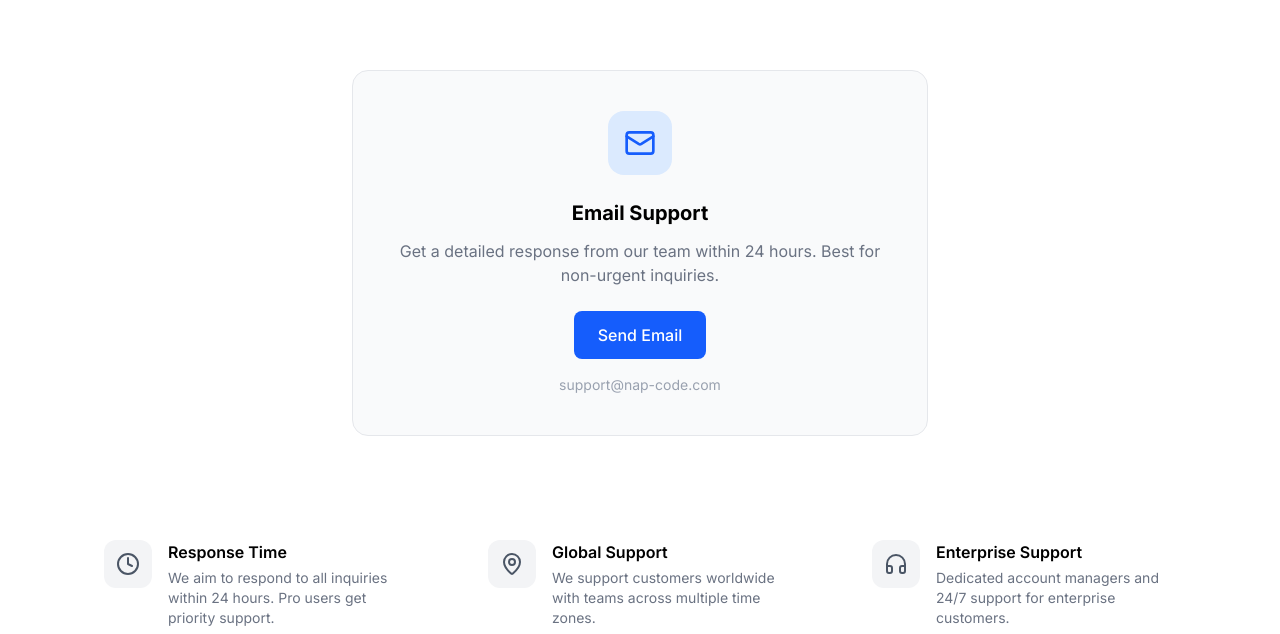
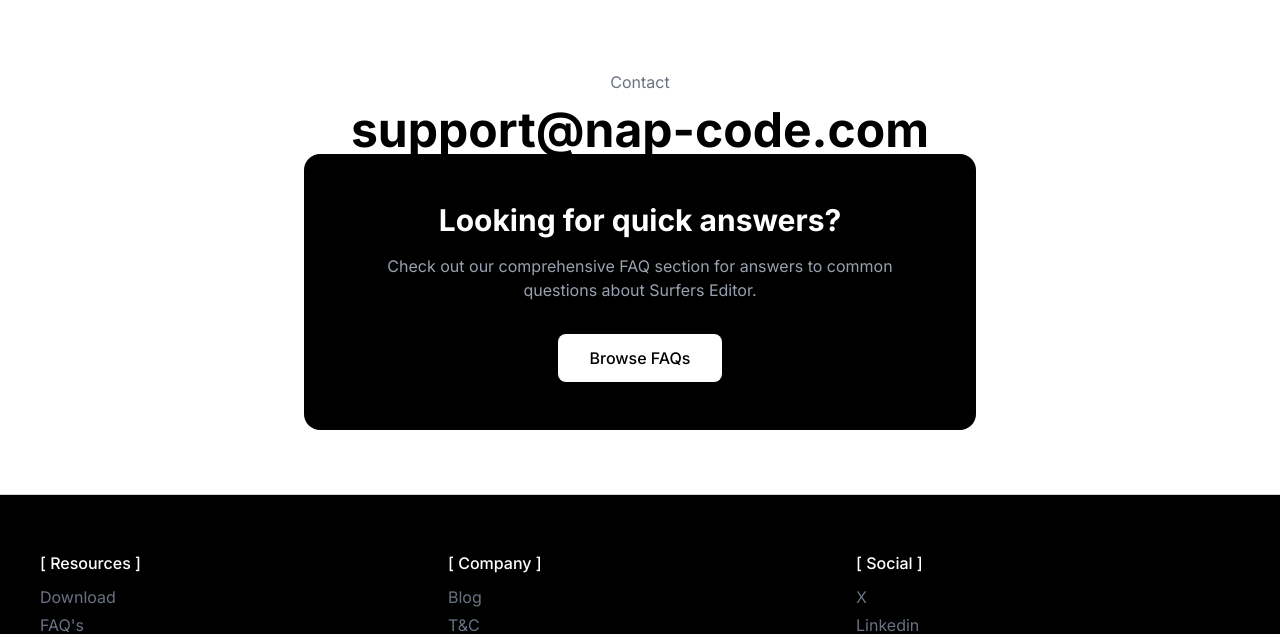
Before and after one commit to farzeenilyaszargar/nap-ide, a Next.js app: page /support in a window 1280 px wide. Shown: the part 318-952 px from the top of the page. Built offline with nearby package versions, Linux system fonts and the light colour scheme; no server answers.

Commit message:
Emphasize support email

```diff
--- a/app/(other pages)/support/page.tsx
+++ b/app/(other pages)/support/page.tsx
@@ -22,51 +22,14 @@ export default function SupportPage() {
 
       {/* Contact Options */}
       <div className="max-w-6xl mx-auto px-4 py-16 flex-1">
-        <div className="grid grid-cols-1 gap-8 mb-20 max-w-xl mx-auto">
-          <div className="bg-gray-50 p-10 rounded-2xl border border-gray-200 hover:border-gray-400 hover:shadow-lg transition-all text-center">
-            <div className="w-16 h-16 bg-blue-100 rounded-2xl flex items-center justify-center mx-auto mb-6">
-              <Mail className="w-8 h-8 text-blue-600" />
-            </div>
-            <h3 className="text-xl font-bold mb-3 text-black">Email Support</h3>
-            <p className="text-gray-500 mb-6">Get a detailed response from our team within 24 hours. Best for non-urgent inquiries.</p>
-            <a href="mailto:support@nap-code.com" className="inline-block bg-blue-600 text-white px-6 py-3 rounded-lg font-medium hover:bg-blue-700 transition-colors">
-              Send Email
-            </a>
-            <p className="text-sm text-gray-400 mt-4">support@nap-code.com</p>
-          </div>
-        </div>
-
-        {/* Additional Info */}
-        <div className="grid md:grid-cols-3 gap-8 mb-20">
-          <div className="flex items-start gap-4 p-6">
-            <div className="w-12 h-12 bg-gray-100 rounded-xl flex items-center justify-center flex-shrink-0">
-              <Clock className="w-6 h-6 text-gray-600" />
-            </div>
-            <div>
-              <h4 className="font-semibold text-black mb-1">Response Time</h4>
-              <p className="text-gray-500 text-sm">We aim to respond to all inquiries within 24 hours. Pro users get priority support.</p>
-            </div>
-          </div>
-
-          <div className="flex items-start gap-4 p-6">
-            <div className="w-12 h-12 bg-gray-100 rounded-xl flex items-center justify-center flex-shrink-0">
-              <MapPin className="w-6 h-6 text-gray-600" />
-            </div>
-            <div>
-              <h4 className="font-semibold text-black mb-1">Global Support</h4>
-              <p className="text-gray-500 text-sm">We support customers worldwide with teams across multiple time zones.</p>
-            </div>
-          </div>
-
-          <div className="flex items-start gap-4 p-6">
-            <div className="w-12 h-12 bg-gray-100 rounded-xl flex items-center justify-center flex-shrink-0">
-              <Headphones className="w-6 h-6 text-gray-600" />
-            </div>
-            <div>
-              <h4 className="font-semibold text-black mb-1">Enterprise Support</h4>
-              <p className="text-gray-500 text-sm">Dedicated account managers and 24/7 support for enterprise customers.</p>
-            </div>
-          </div>
+        <div className="text-center max-w-3xl mx-auto">
+          <p className="text-gray-500 mb-3">Contact</p>
+          <a
+            href="mailto:support@nap-code.com"
+            className="text-3xl sm:text-5xl font-bold text-black hover:text-gray-700 transition-colors"
+          >
+            support@nap-code.com
+          </a>
         </div>
 
         {/* FAQ CTA */}
```
